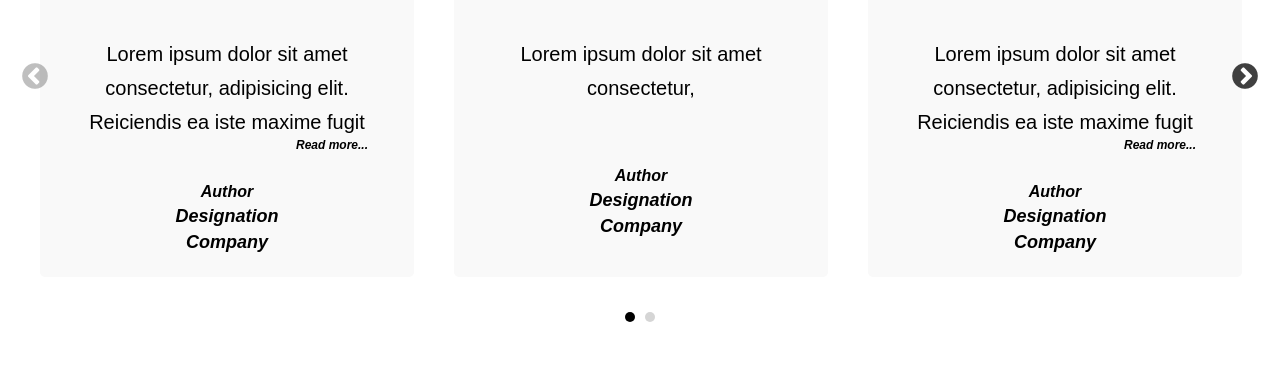
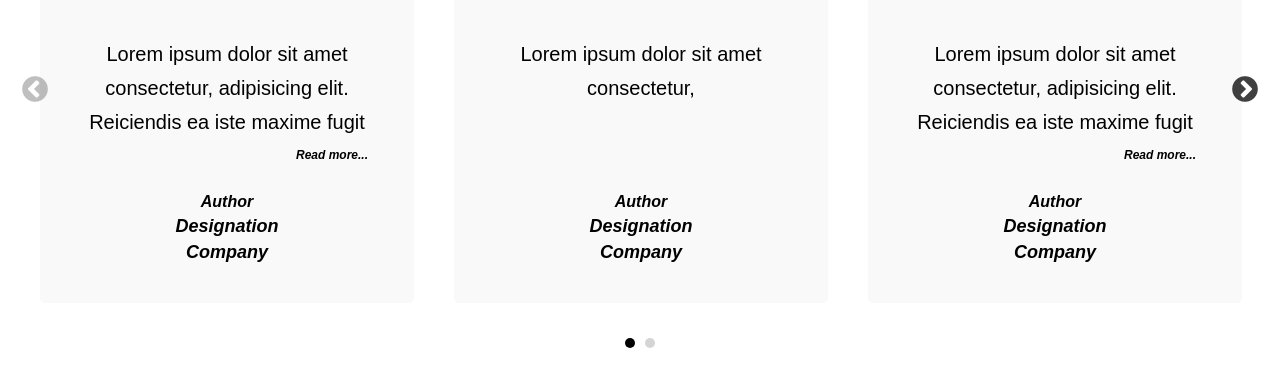
Before and after one commit to ishraq-qureshi/carousel-slider, a plain HTML site: page index.html in a window 1280 px wide. Shown: the part 123-510 px from the top of the page. Drawn offline with nearby package versions, Linux system fonts and the light colour scheme.

Commit message:
Fix glitch

```diff
--- a/assets/css/custom.css
+++ b/assets/css/custom.css
@@ -37,6 +37,7 @@ body {
 
 .carousel-slide-body {
     margin-bottom: 30px;
+    min-height: 126px;
 }
 
 .carousel-slider {
@@ -134,6 +135,7 @@ body {
 .carousel-content{
     max-height: 100px;
     overflow: hidden;
+    min-height: 110px;
 }
 
 .carousel-content.expand {
--- a/assets/js/custom.js
+++ b/assets/js/custom.js
@@ -45,6 +45,7 @@ jQuery(function(){
     })
 
     jQuery(document).on('click','.readmore', function(){
+
         jQuery(this).parents('.carousel-slide-body').find('.carousel-content').toggleClass('expand');
         jQuery(this).toggleClass('active');
         calculateSlideHeight(true);
```
